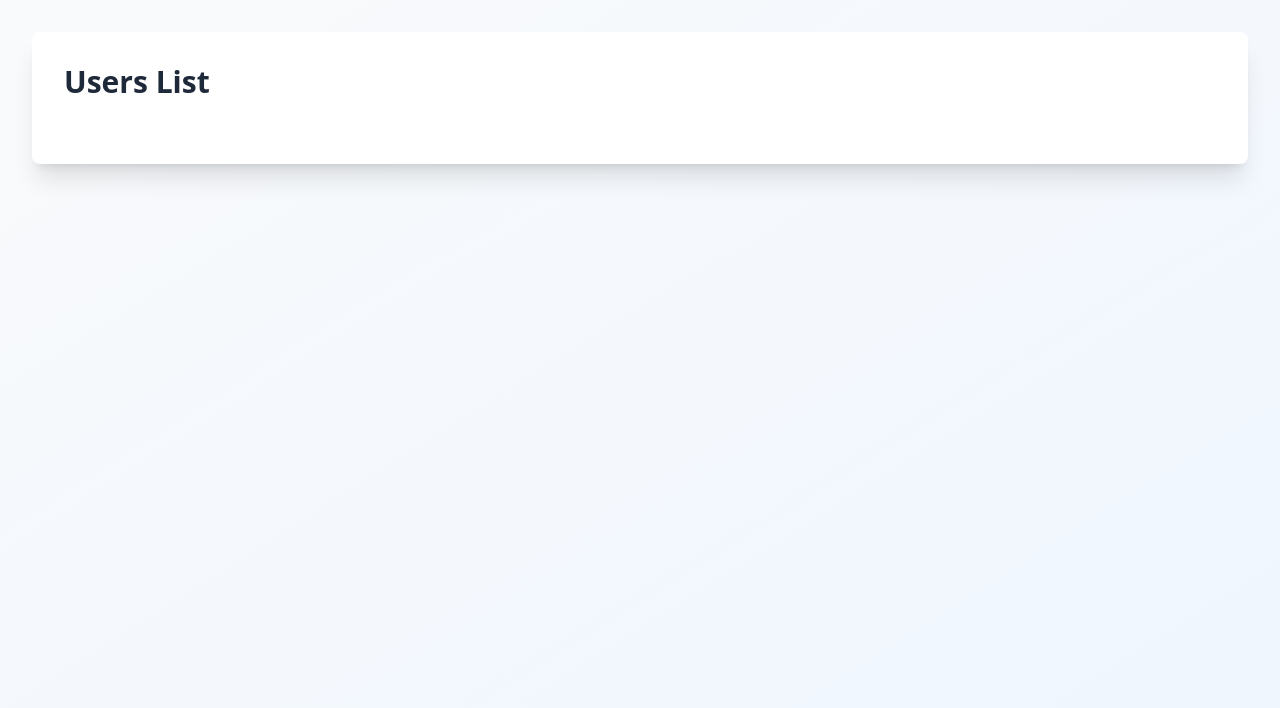
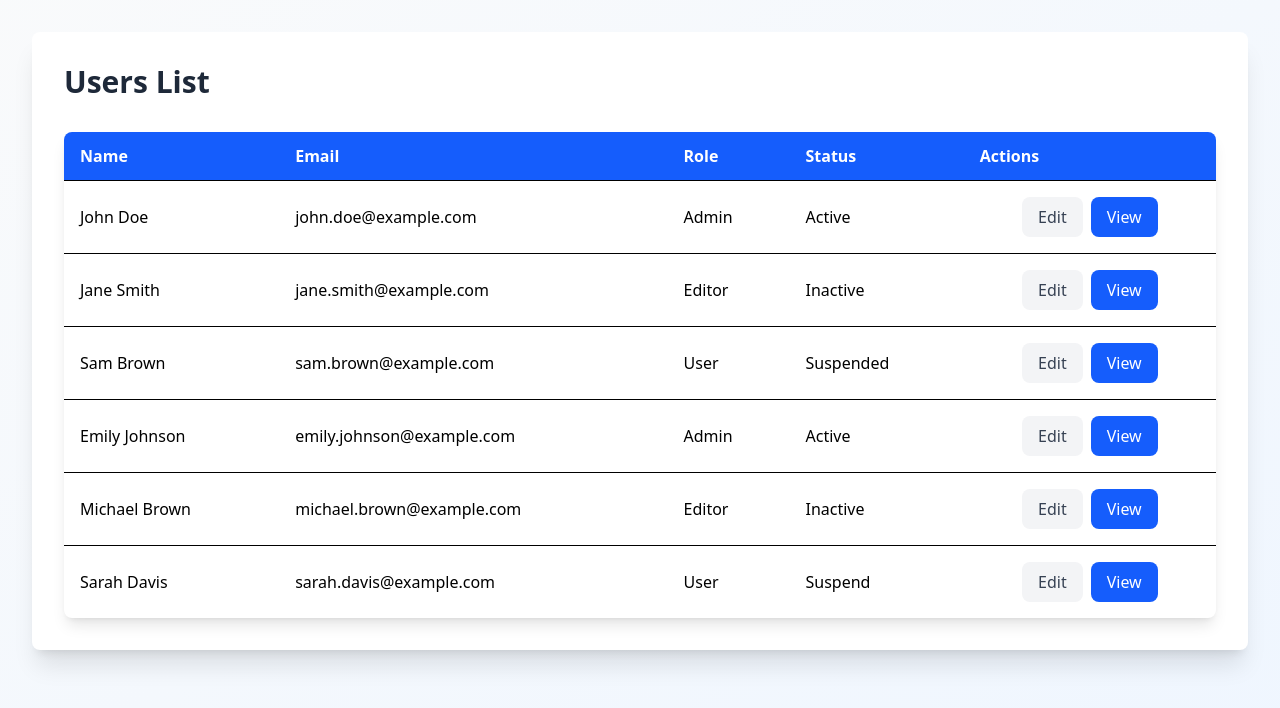
Before and after one commit to betsaleeldjuma/NextJS, a Next.js app: page /dashboard/users/users-list in a window 1280 px wide. Shown: the top 708 px of the page. Built offline with nearby package versions, Linux system fonts and the light colour scheme.

Commit message:
Update user

```diff
--- a/src/app/dashboard/settings/profil/page.tsx
+++ b/src/app/dashboard/settings/profil/page.tsx
@@ -10,7 +10,7 @@
           <h2 className='text-xl font-semibold text-gray-700 mb-4'>Profil Picture</h2>
           <div className="flex items-center space-x-4">
             <div className="w-24 h-24 rounded-ful bg-gray-300">
-              <img src="" alt="Profil" className='w-full h-full rounded-full object-cover' />
+              <img src="https://i.pinimg.com/736x/7f/13/33/7f1333c1a9177ccc9570f9ab2c417806.jpg" alt="Profil" className='w-full h-full rounded-full object-cover' />
             </div>
           </div>
           <div>
--- a/src/app/dashboard/users/users-details/page.tsx
+++ b/src/app/dashboard/users/users-details/page.tsx
@@ -7,7 +7,7 @@
     role: 'Admin',
     status: 'Active',
     bio: 'Lorem ipsum dolor sit ame, consectetur adipiscing elit. Phasellus imperdiet, nulla et dictum interdum, nisi lorem egestas odio, vitae scelerisque enim ligula venenatis dolor.',
-    profilPicture: '',
+    profilPicture: 'https://i.pinimg.com/736x/7f/13/33/7f1333c1a9177ccc9570f9ab2c417806.jpg',
     activities: [
       {id: 1, description: 'Updated password', timestamp: '2025-02-10'},
       {id: 2, description: 'Changed email adress', timestamp: '2025-01-25'},
--- a/src/app/dashboard/users/users-list/page.tsx
+++ b/src/app/dashboard/users/users-list/page.tsx
@@ -45,6 +45,36 @@
     <div className='min-h-screen bg-gradient-to-br from-gray-50 to-blue-50 p-8'>
       <div className='max-w-7xl mx-auto bg-white rounded-lg shadow-xl p-8'>
         <h1 className='text-3xl font-bold text-gray-800 mb-8'>Users List</h1>
+        {/* Users Table */}
+        <div className='overflow-x-auto bg-white shadow-lg rounded-lg'>
+          <table className='min-w-full table-auto'>
+            <thead className='bg-blue-600 text-white'>
+              <tr>
+                <th className='py-3 px-4 text-left'>Name</th>
+                <th className='py-3 px-4 text-left'>Email</th>
+                <th className='py-3 px-4 text-left'>Role</th>
+                <th className='py-3 px-4 text-left'>Status</th>
+                <th className='py-3 px-4 text-left'>Actions</th>
+              </tr>
+            </thead>
+            <tbody>
+              {users.map((user) => (
+                <tr key={user.id} className='border-t hover:bg-gray-50'>
+                  <td className='py-4 px-4'>{user.name}</td>
+                  <td className='py-4 px-4'>{user.email}</td>
+                  <td className='py-4 px-4'>{user.role}</td>
+                  <td className='py-4 px-4'>
+                    <span className={`user.status === 'Active' ? 'text-green-500' : user.status === 'Inactive' ? 'text-yellow-500' : 'text-red-500`}>{user.status}</span>
+                  </td>
+                  <td className='py-4 px-4 text-center'>
+                    <button className='px-4 py-2 text-gray-700 bg-gray-100 rounded-lg hover:bg-gray-200 transition-colors'>Edit</button>
+                    <button className='ml-2 px-4 py-2 text-white bg-blue-600 rounded-lg hover:blue-700 transition-colors'>View</button>
+                  </td>
+                </tr>
+              ))}
+            </tbody>
+          </table>
+        </div>
       </div>
     </div>
   )
```
